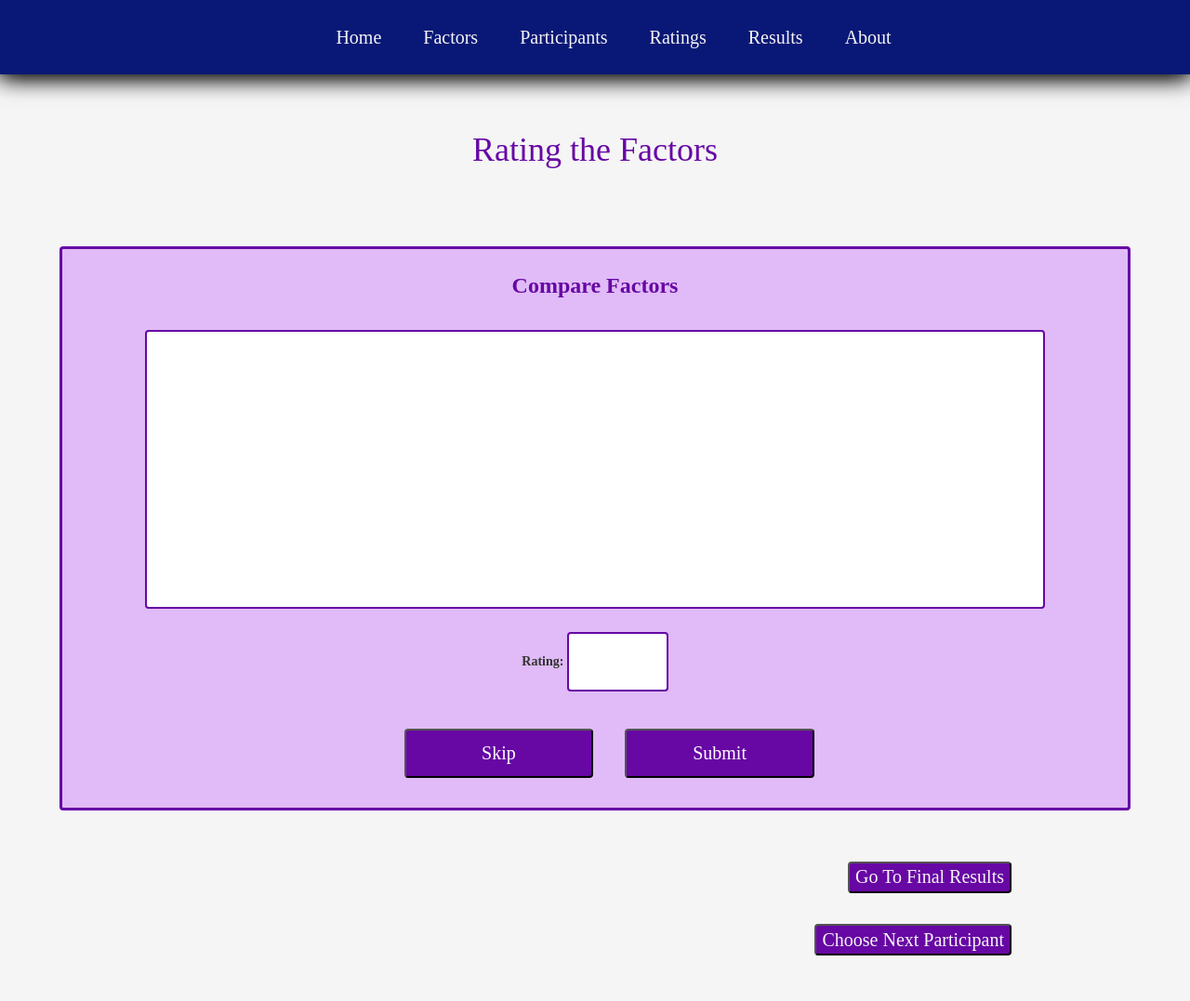
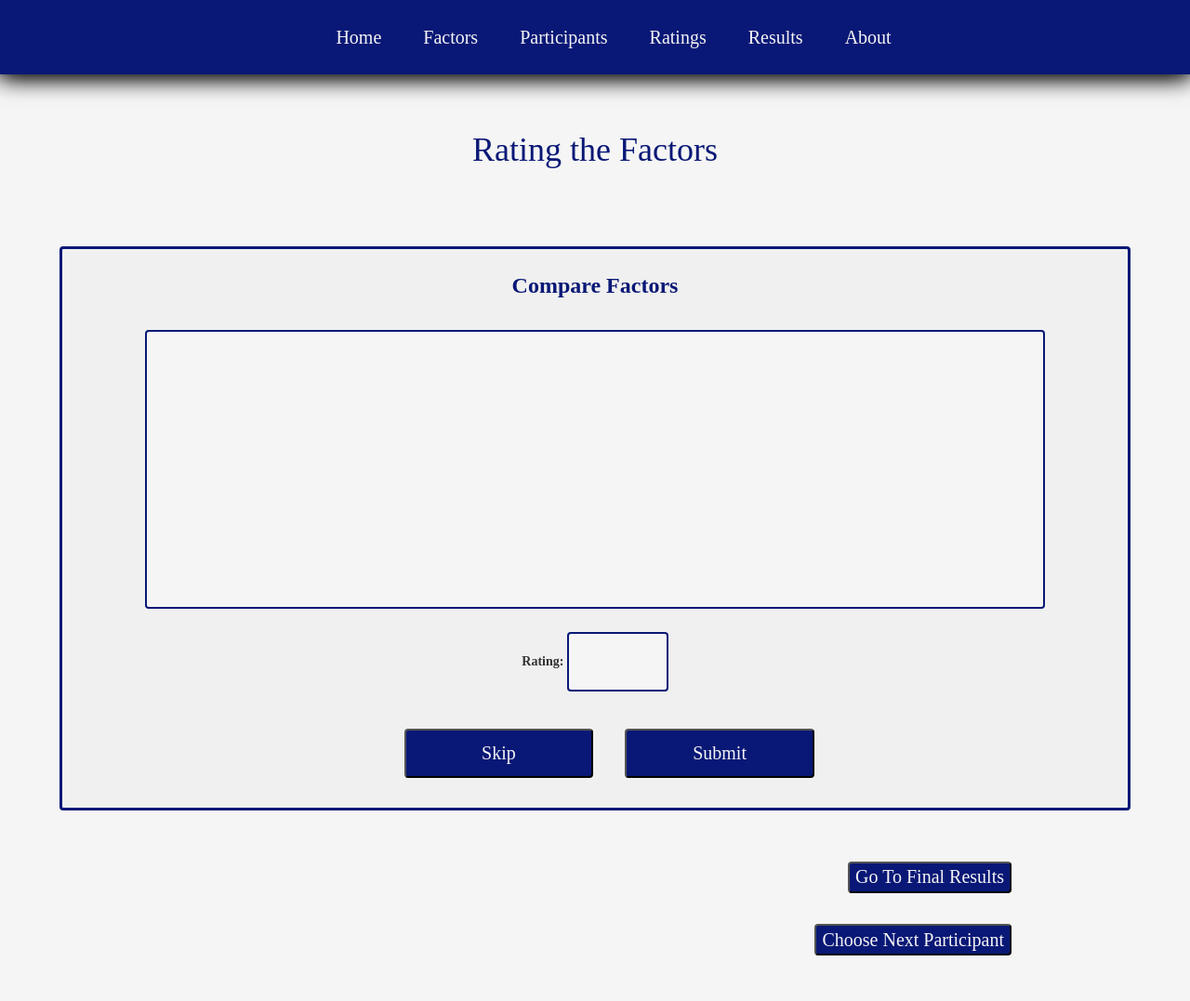
Before and after one commit to VERSO-UVM/Interactive-Management-App, a Flask app: page /rating in a window 1280 px wide. Shown: the whole page at 93% size. Run offline with Flask 3, Linux system fonts and the light colour scheme; some libraries are stand-ins or nearby versions.

Commit message:
updated rating css

```diff
--- a/flask_app/static/css/rating.css
+++ b/flask_app/static/css/rating.css
@@ -1,6 +1,15 @@
+  /* Color Variables */
+:root {
+  --button_color: #091876;
+  --outline: black;
+  --text: #091876;
+  --main_background: 	#F0F0F0;
+  --white: whitesmoke;
+}
+
   /* "Factors" title */
   h1 {
-    color: #6707A4;
+    color: var(--button_color);
     padding-top: 5%;
     text-align: center;
   }
@@ -17,7 +26,7 @@
   /* "Factors" positioning (topmost box in grid) */
   .ratingPage {
     grid-column: 1 / -1; /* Span across all columns */
-    color: #6707A4;
+    color: var(--button_color);
     text-align: center;
     padding: 5%;
   }
@@ -27,20 +36,20 @@
     padding: 5%;
     padding-top: 2%;
     border-style: solid;
-    border-color: #6707A4;
+    border-color: var(--button_color);
     height: 95%;
     width: 90%;
     justify-self: center;
     margin: 0;
-    background-color: #E0BBF7;
+    background-color: var(--main_background);
     border-radius: 4px;
   }
 
   .addRating input[type="text"] {
     padding: 20px;
     margin-top: 25px; /* Adding some space above inputs */
-    background-color: #ffffff;
-    border: 2px solid #6707A4;
+    background-color: var(--white);
+    border: 2px solid var(--button_color);
     border-radius: 4px;
     text-align: left;
     width: 35%;
@@ -49,7 +58,7 @@
   }
 
   .addRating input[type="text"]::placeholder {
-    color: #6707A4;
+    color: var(--button_color);
     font-size: 20px;
     text-align: center;
   }
@@ -58,8 +67,8 @@
   .addRating input[type="submit"] {
     font-size: 20px;
     padding: 10px;
-    background-color: #6707A4;
-    color: white;
+    background-color: var(--button_color);
+    color: var(--white);
     width: 20%;
     border-radius: 4px;
     margin-top: 40px; /* Adding some space above inputs */
@@ -69,8 +78,8 @@
 
 
   .addRating input:hover[type="submit"] {
-    background-color: white;
-    color: #480373;
+    background-color: var(--white);
+    color: var(--button_color);
     text-decoration: none;
   }
 
@@ -88,16 +97,16 @@
   }
 
   .buttons :hover {
-    background-color: white;
-    color: #480373;
+    background-color: var(--white);
+    color: var(--button_color);
     text-decoration: none;
   }
   /* Styling for Skip Button */
   .skip {
     font-size: 20px;
     padding: 10px;
-    background-color: #6707A4;
-    color: white;
+    background-color: var(--button_color);
+    color: var(--white);
     border-radius: 4px;
     margin-top: 40px; /* Adding some space above inputs */
     text-align: center;
@@ -109,8 +118,8 @@
   .submit {
     font-size: 20px;
     padding: 10px;
-    background-color: #6707A4;
-    color: white;
+    background-color: var(--button_color);
+    color: var(--white);
     border-radius: 4px;
     margin-top: 40px; /* Adding some space above inputs */
     text-align: center;
@@ -120,7 +129,7 @@
   }
 
   .addRating h4 {
-    color: #6707A4;
+    color: var(--button_color);
     margin: 0;
     font-size: 24px;
     font-weight: bold;
@@ -141,8 +150,8 @@
   .box {
     padding: 20px;
     margin-top: 25px; /* Adding some space above inputs */
-    background-color: #ffffff;
-    border: 2px solid #6707A4;
+    background-color: var(--white);
+    border: 2px solid var(--button_color);
     border-radius: 4px;
     width: 95%;
     height: 300px;
@@ -151,8 +160,8 @@
 
   /* "Go To Participants" button */
   .goToResult {
-    background-color: #6707A4;
-    color: whitesmoke;
+    background-color: var(--button_color);
+    color: var(--white);
     text-align: center;
     text-decoration: none;
     padding-top: 0.5%;
@@ -165,8 +174,8 @@
 
   /* "Go To Participants" button */
   .goToMenu {
-    background-color: #6707A4;
-    color: whitesmoke;
+    background-color: var(--button_color);
+    color: var(--white);
     text-align: left;
     text-decoration: none;
     padding-top: 0.5%;
```
